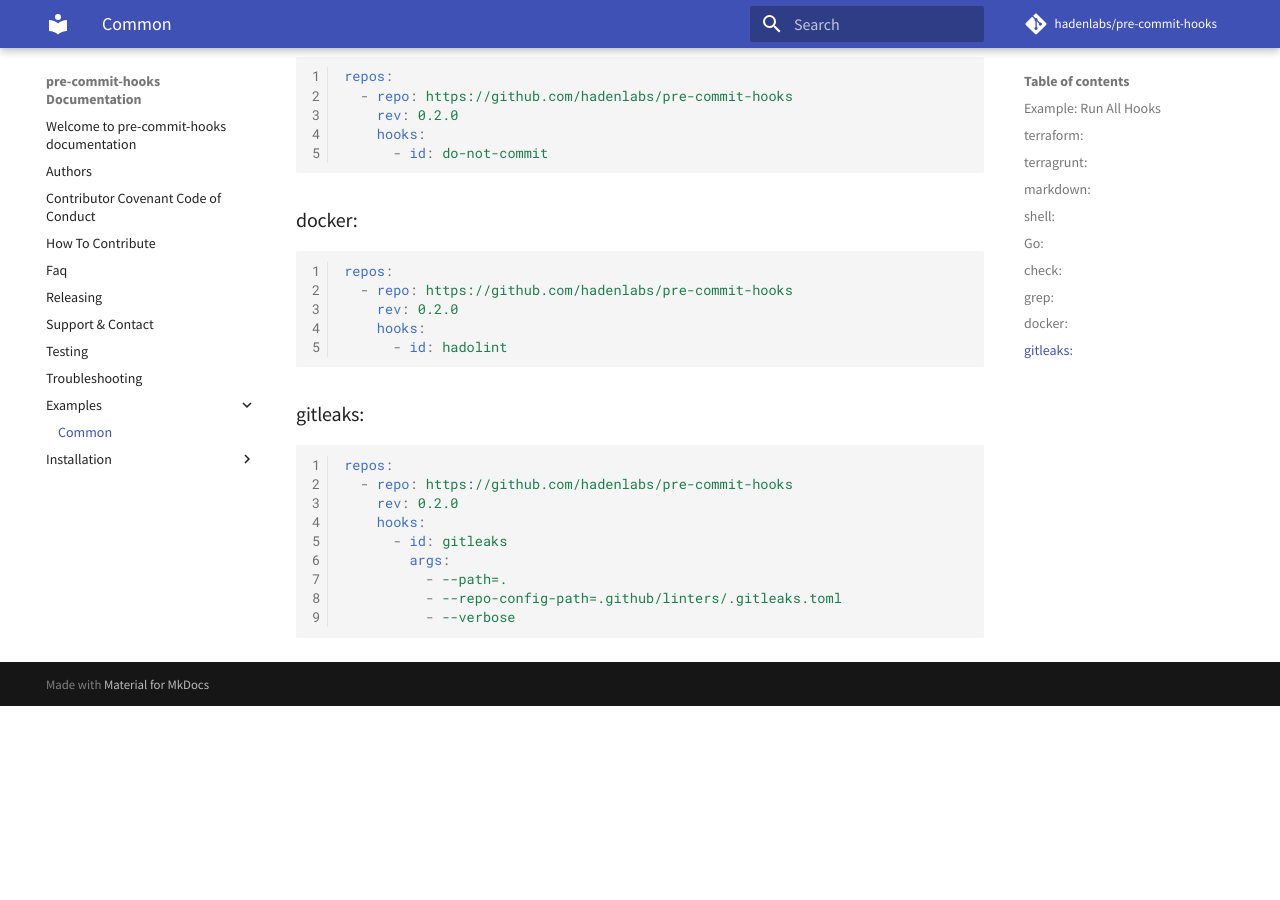
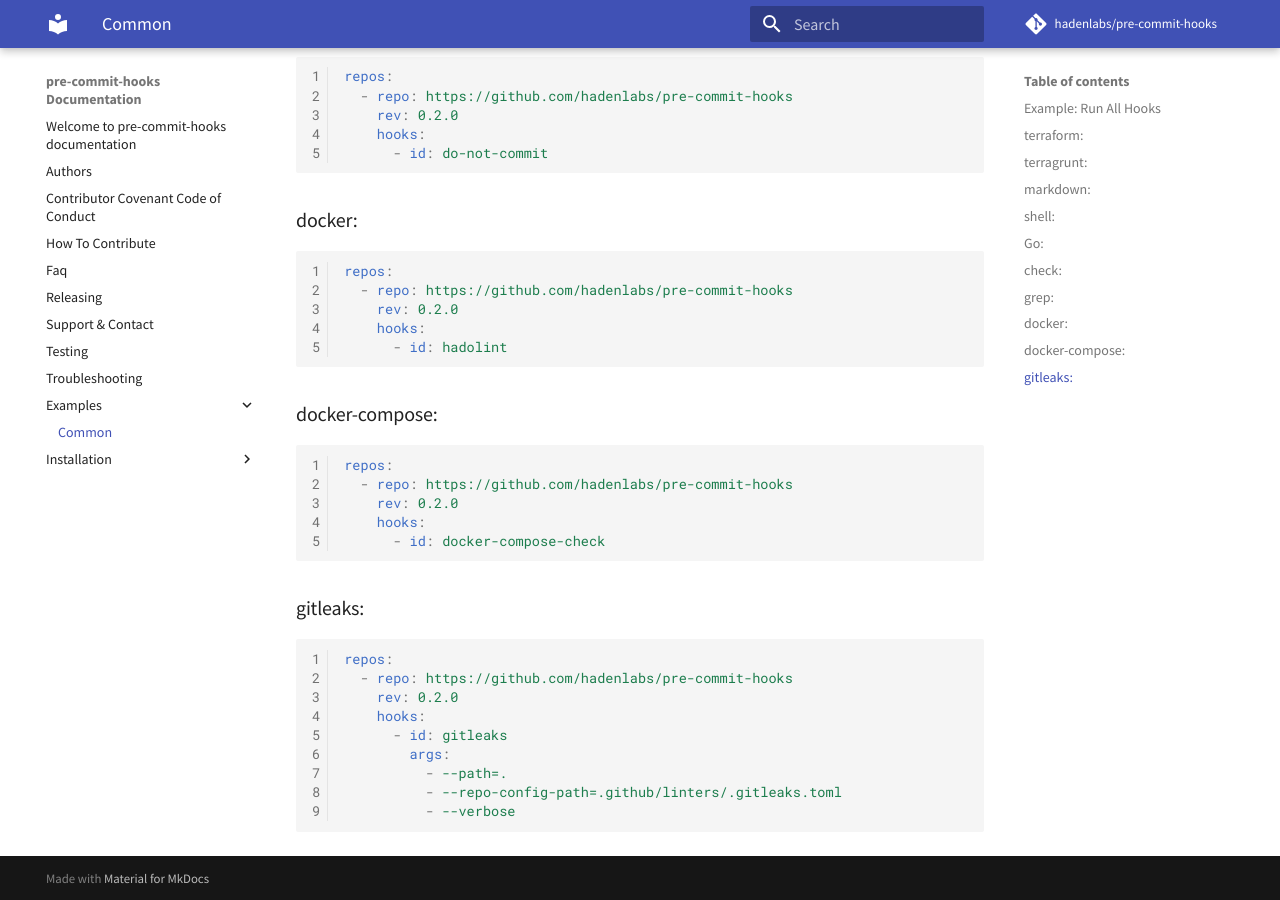
Before and after one commit to hadenlabs/pre-commit-hooks, an MkDocs documentation site: the page built from docs/examples/common.md, in a window 1280 px wide and 900 px high, scrolled down 1988 px. Built offline with MkDocs 1.6.1 and Material for MkDocs 9.7.7, drawn with Linux system fonts in a browser that asks for light colours; comment, search, counter and statistics services are not loaded; before the commit the page ends 2694 px from its top, so only the background shows below that.

Commit message:
docs: implement validate docker-compose (#39)

````diff
--- a/docs/examples/common.md
+++ b/docs/examples/common.md
@@ -113,6 +113,16 @@ repos:
       - id: hadolint
 ```
 
+### docker-compose:
+
+```yaml
+repos:
+  - repo: https://github.com/hadenlabs/pre-commit-hooks
+    rev: 0.2.0
+    hooks:
+      - id: docker-compose-check
+```
+
 ### gitleaks:
 
 ```yaml
````
